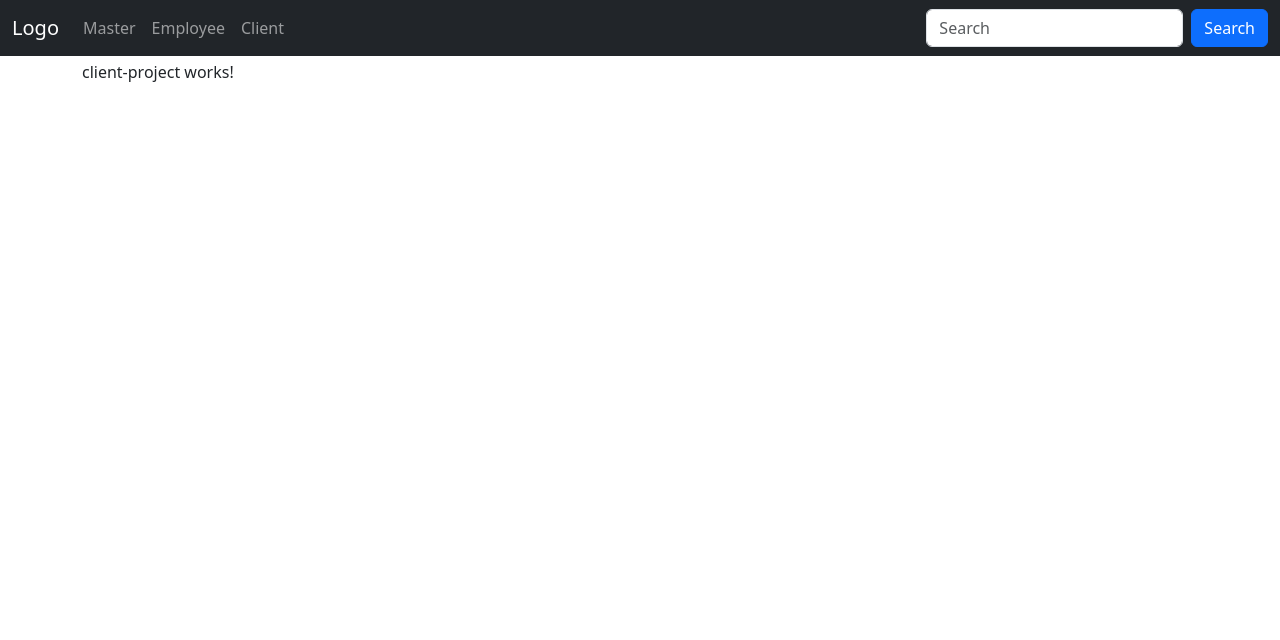
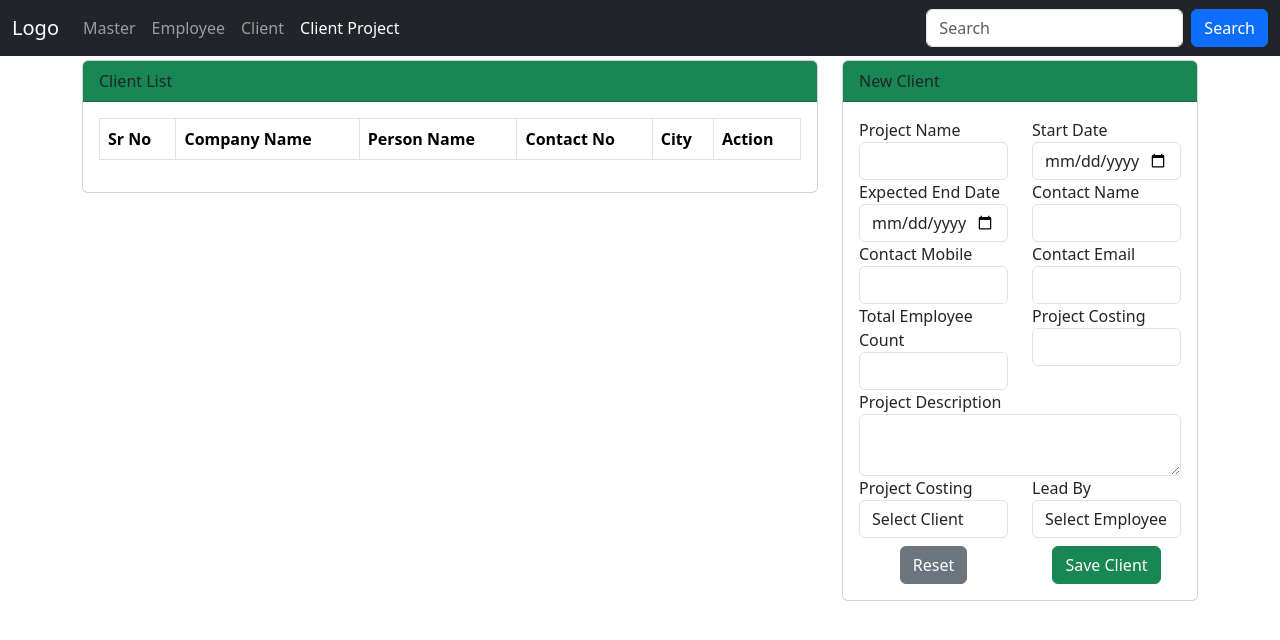
Before and after one commit to Gihansachith92/Angular_Project_01, an Angular app in the folder front-end/: page /client-project in a window 1280 px wide. Shown: the top 640 px of the page. Built offline with nearby package versions, Linux system fonts and the light colour scheme.

Commit message:
create client-project UI designs

```diff
--- a/front-end/src/app/app.html
+++ b/front-end/src/app/app.html
@@ -15,6 +15,9 @@
         <li class="nav-item">
           <a class="nav-link" routerLink="/client" routerLinkActive="active">Client</a>
         </li>
+        <li class="nav-item">
+          <a class="nav-link" routerLink="/client-project" routerLinkActive="active">Client Project</a>
+        </li>
       </ul>
       <form class="d-flex">
         <input class="form-control me-2" type="text" placeholder="Search">
--- a/front-end/src/app/components/client-project/client-project.html
+++ b/front-end/src/app/components/client-project/client-project.html
@@ -1 +1,98 @@
-<p>client-project works!</p>
+<div class="row">
+  <div class="col-8">
+    <div class="card">
+      <div class="card-header bg-success">Client List</div>
+      <div class="card-body">
+        <div class="row">
+          <div class="col-12">
+            <table class="table table-bordered">
+              <thead>
+                <tr>
+                  <th>Sr No</th>
+                  <th>Company Name</th>
+                  <th>Person Name</th>
+                  <th>Contact No</th>
+                  <th>City</th>
+                  <th>Action</th>
+                </tr>
+              </thead>
+              <tbody>
+
+              </tbody>
+            </table>
+          </div>
+        </div>
+      </div>
+    </div>
+  </div>
+
+  <div class="col-4">
+    <div class="card">
+      <div class="card-header bg-success">New Client</div>
+      <div class="card-body">
+        <form >
+          <div class="row">
+            <div class="col-6">
+              <label for="">Project Name</label>
+              <input type="text" class="form-control" />
+            </div>
+            <div class="col-6">
+              <label for="">Start Date</label>
+              <input type="date" class="form-control" />
+            </div>
+            <div class="col-6">
+              <label for="">Expected End Date</label>
+              <input type="date" class="form-control" />
+            </div>
+            <div class="col-6">
+              <label for="">Contact Name</label>
+              <input type="text" class="form-control"/>
+            </div>
+            <div class="col-6">
+              <label for="">Contact Mobile</label>
+              <input type="text" class="form-control" />
+            </div>
+            <div class="col-6">
+              <label for="">Contact Email</label>
+              <input type="text" class="form-control" />
+            </div>
+            <div class="col-6">
+              <label for="">Total Employee Count</label>
+              <input type="text"class="form-control" />
+            </div>
+            <div class="col-6">
+              <label for="">Project Costing</label>
+              <input type="text"class="form-control" />
+            </div>
+            <div class="col-12">
+              <label for="">Project Description</label>
+              <textarea class="form-control" ></textarea>
+            </div>
+            <div class="col-6">
+              <label for="">Project Costing</label>
+              <select class="form-control">
+                <option value="">Select Client</option>
+              </select>
+            </div>
+            <div class="col-6">
+              <label for="">Lead By</label>
+              <select class="form-control">
+                <option value="">Select Employee</option>
+              </select>
+            </div>
+          </div>
+          <div class="row pt-2">
+            <div class="col-6 text-center">
+              <button class="btn btn-secondary">Reset</button>
+            </div>
+            <div class="col-6 text-center">
+              <button class="btn btn-success" >
+               Save Client
+              </button>
+            </div>
+          </div>
+        </form>
+      </div>
+    </div>
+  </div>
+</div>
```
